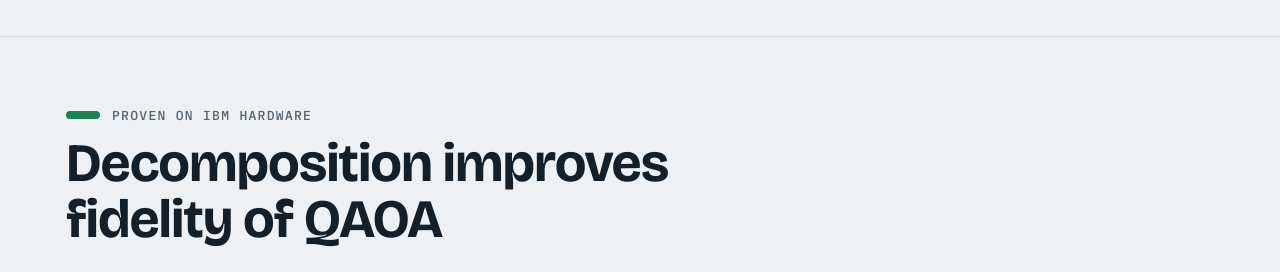
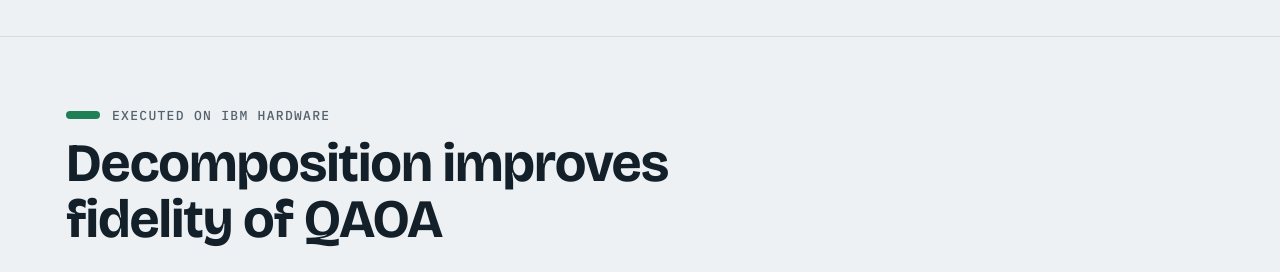
Before and after one commit to Namasi-PhD/Namasi-PhD.github.io, a Jekyll site: the page qdc2026/index.html, which Jekyll copies as it is, in a window 1280 px wide and 900 px high, scrolled down 2125 px. Shown: the part 153-425 px from the top of the window. Built offline with Jekyll 4.4.1, drawn with Linux system fonts in a browser that asks for light colours.

Commit message:
Live demo: Executed on IBM hardware
Co-Authored-By: Claude Opus 5.5 <noreply@anthropic.com>
Claude-Session: https://claude.ai/code/session_019JJEeUEKSoZAXVdg7wkoss

```diff
--- a/qdc2026/index.html
+++ b/qdc2026/index.html
@@ -230,7 +230,7 @@ html.loop .kbar{display:flex;position:fixed;inset:auto 0 0;z-index:6;height:54px
 
   <section class="scene track" id="proof" data-lane="nA" data-name="Proven on hardware" data-dur="13">
     <div class="wrap">
-      <div class="lane" style="--lc:var(--nA)"><i></i>Proven on IBM hardware</div>
+      <div class="lane" style="--lc:var(--nA)"><i></i>Executed on IBM hardware</div>
       <h2>Decomposition improves fidelity of QAOA</h2>
       <div class="grid2">
         <div class="panel">
```
